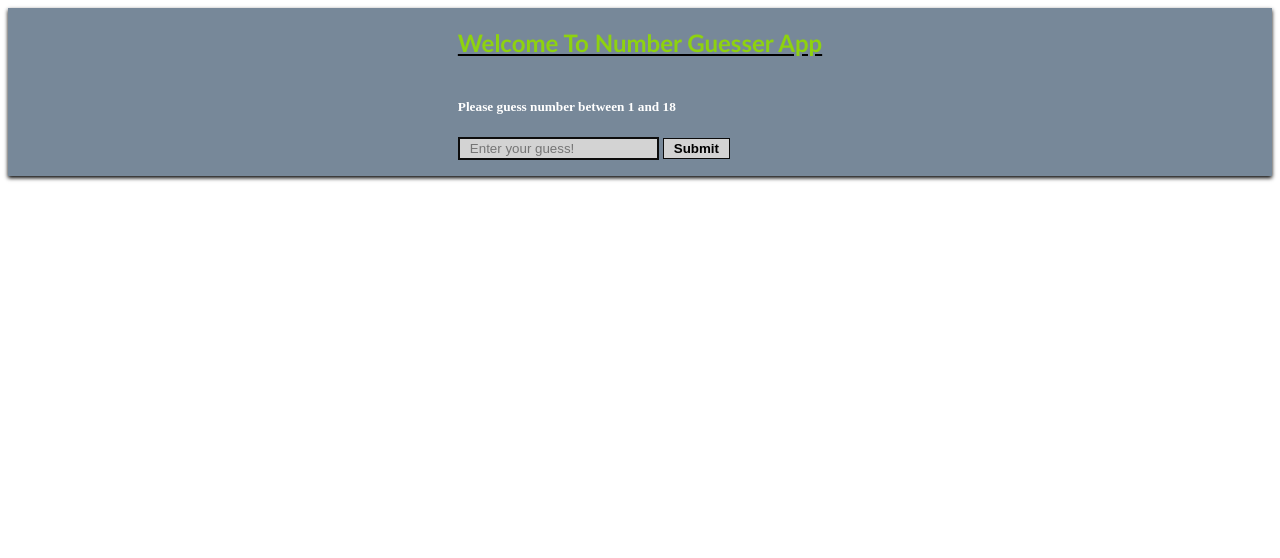
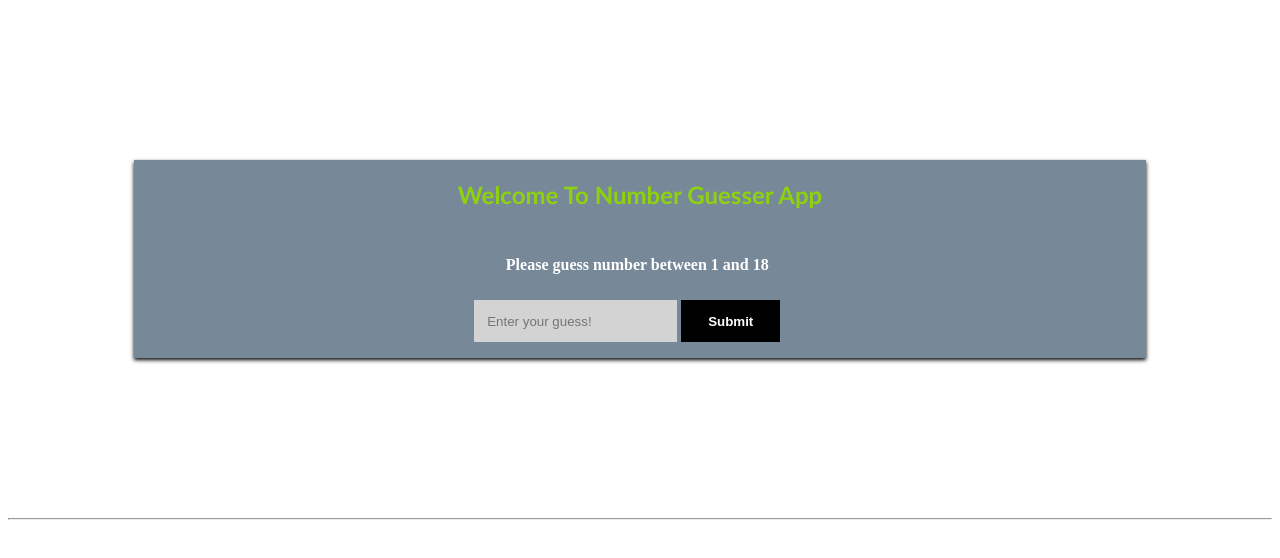
Before and after one commit to Horlawhumy-dev/number-guessingapp, a plain HTML site: page index.html in a window 1280 px wide. Drawn offline with Linux system fonts and the light colour scheme.

Commit message:
Modified css and html

```diff
--- a/index.html
+++ b/index.html
@@ -24,23 +24,8 @@
             <p id="small"></p>
 
         </div>
-
-
-
-
-
     </div>
-
-
-
-
-
-
-
-
-
-
-
+    <hr>
     <script src="app.js"></script>
 </body>
 </html>
--- a/style.css
+++ b/style.css
@@ -1,34 +1,50 @@
 
 .container{
     display: flex;
-   align-content: center;
+    align-content: center;
     flex-flow: column wrap;
     background-color: lightslategray;
     box-shadow: 0 2px 4px;
+    width: 80%;
+    margin: 10em auto;
 }
 
-header{
-    text-decoration: underline;
+header h2{
     font-family: 'Trebuchet MS', 'Lucida Sans Unicode', 'Lucida Grande', 'Lucida Sans', Arial, sans-serif;
+    font-weight: bolder;
+    padding-top: 0;
 }
+
+
 
 .input-div{
     display: block;
+    margin-left:1em;
 }
 
 h5{
     color: white;
+    margin-left: 2em;
+    font-weight: 600;
+    font-size: 1em;
 }
 
 #input-value{
-    border: 2px solid rgb(12, 12, 12);
     background-color: lightgray;
-    padding:  2px 10px;
+    border: none;
+    color: #000;
+    padding:  1em;
 }
 
 #input-btn{
-    border: 1px solid rgb(12, 12, 12);
-    background-color: lightgray;
-    padding:  2px 10px;
+    border: none;
+    background-color: black;
+    color: #fff;
+    padding: 1em 2em;
     font-weight: bolder;
 }
+
+
+#small{
+    color: #000;
+}
```
